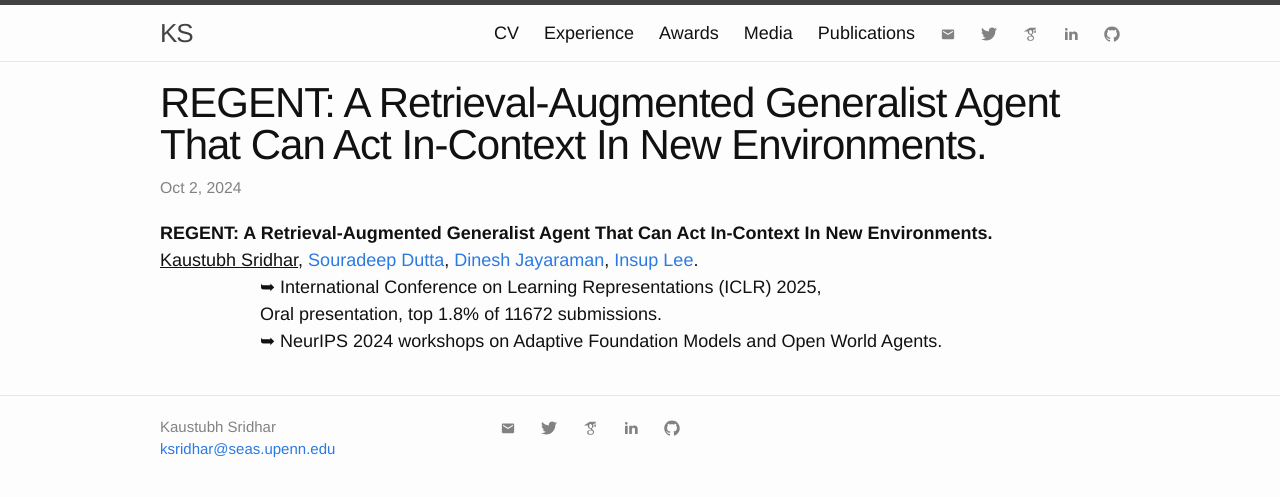
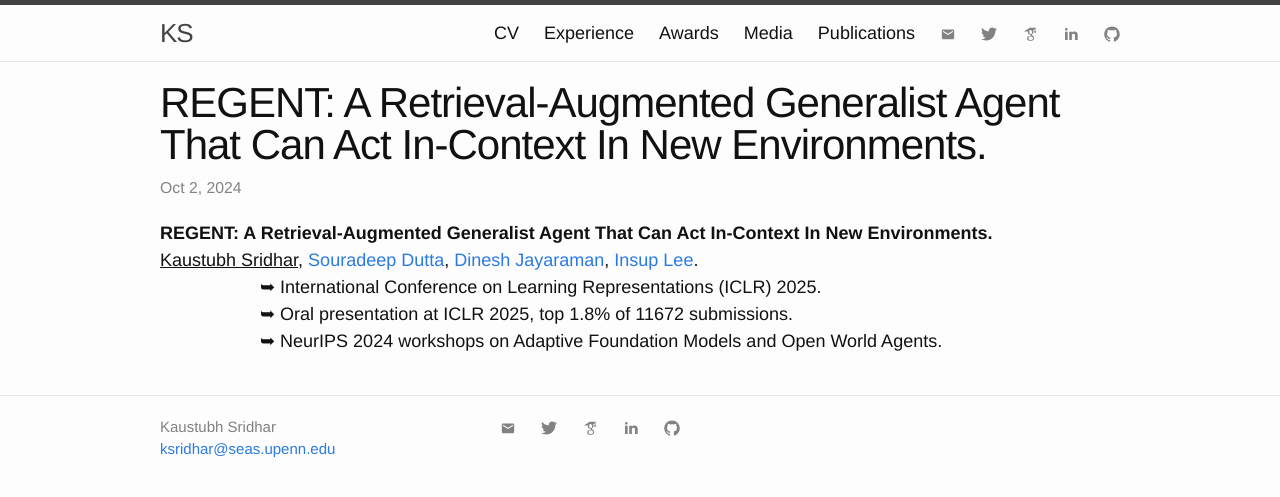
Before and after one commit to kaustubhsridhar/kaustubhsridhar.github.io, a Jekyll site: the page built from _posts/2024-10-02-REGENT.md, in a window 1280 px wide. Shown: the top 497 px of the page. Built offline with Jekyll 4.4.1, drawn with Linux system fonts in a browser that asks for light colours; comment, search, counter and statistics services are not loaded.

Commit message:
Update 2024-10-02-REGENT.md

```diff
--- a/_posts/2024-10-02-REGENT.md
+++ b/_posts/2024-10-02-REGENT.md
@@ -1,7 +1,7 @@
 ---
 layout: research
 title:  "REGENT: A Retrieval-Augmented Generalist Agent That Can Act In-Context In New Environments."
-rinfo: <u>Kaustubh Sridhar</u>, <a href="https://sites.google.com/site/duttasouradeep39/">Souradeep Dutta</a>, <a href="https://www.seas.upenn.edu/~dineshj/">Dinesh Jayaraman</a>, <a href="https://www.cis.upenn.edu/~lee/home/index.shtml">Insup Lee</a>. <ul>➥ International Conference on Learning Representations (ICLR) 2025,<br> Oral presentation, top 1.8% of 11672 submissions.<br>➥ NeurIPS 2024 workshops on Adaptive Foundation Models and Open World Agents.</ul>
+rinfo: <u>Kaustubh Sridhar</u>, <a href="https://sites.google.com/site/duttasouradeep39/">Souradeep Dutta</a>, <a href="https://www.seas.upenn.edu/~dineshj/">Dinesh Jayaraman</a>, <a href="https://www.cis.upenn.edu/~lee/home/index.shtml">Insup Lee</a>. <ul>➥ International Conference on Learning Representations (ICLR) 2025.<br>➥ Oral presentation at ICLR 2025, top 1.8% of 11672 submissions.<br>➥ NeurIPS 2024 workshops on Adaptive Foundation Models and Open World Agents.</ul>
 pdf: https://kaustubhsridhar.github.io/regent-research/static/docs/REGENT.pdf
 date:   2024-10-02 22:00:00
 types: []
```
